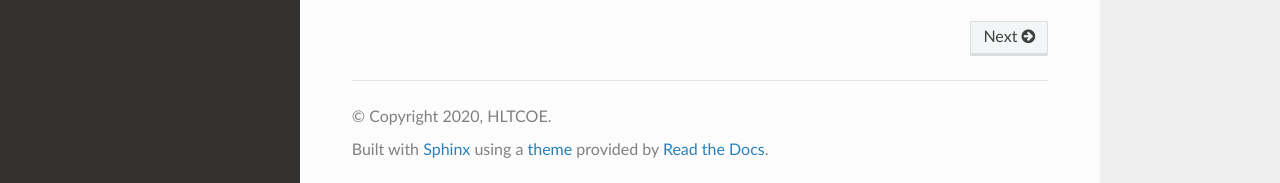
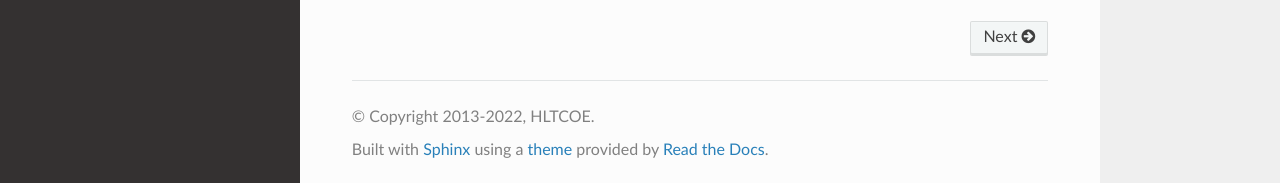
Before and after one commit to hltcoe/turkle, a Sphinx documentation site: the page built from docs/index.rst, in a window 1280 px wide and 900 px high, scrolled down 1118 px. Shown: the part 714-897 px from the top of the window. Built offline with Sphinx 7.4.7 and the Read the Docs theme 2.0.0, drawn with Linux system fonts in a browser that asks for light colours.

Commit message:
updates copyright date

```diff
--- a/docs/conf.py
+++ b/docs/conf.py
@@ -22,7 +22,7 @@ import turkle  # noqa: E402
 # -- Project information -----------------------------------------------------
 
 project = 'Turkle'
-copyright = '2020, HLTCOE'
+copyright = '2013-2022, HLTCOE'
 author = 'HLTCOE'
 
 version = turkle.__version__
```
Also changed, not shown: 1 other file.
